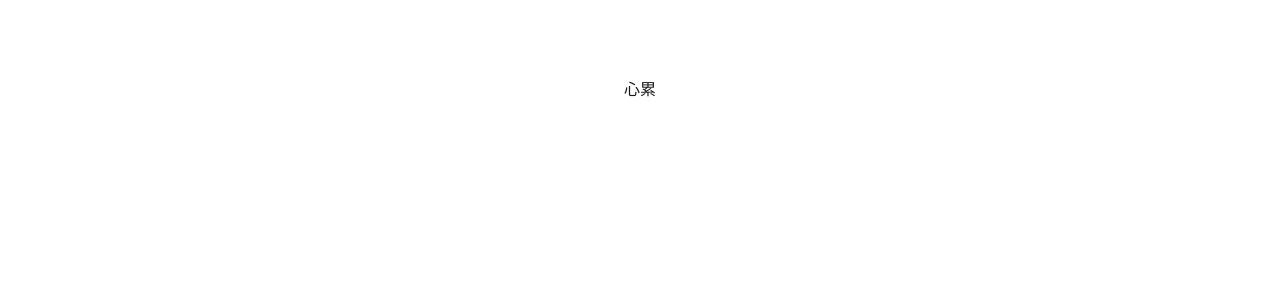
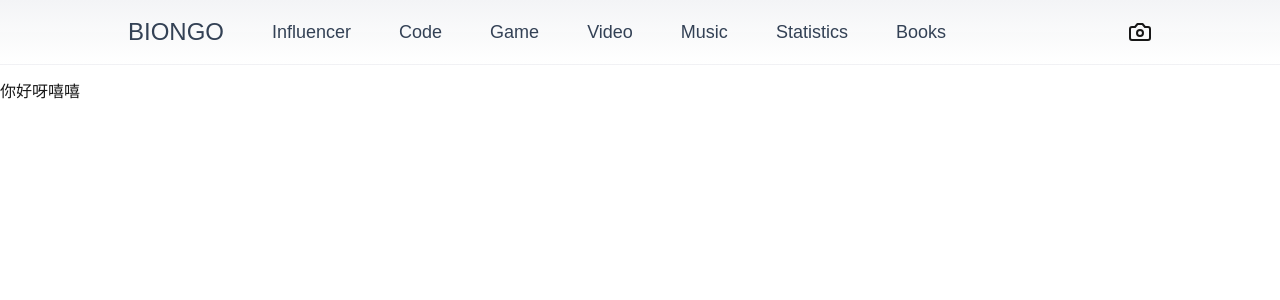
Before and after one commit to devBiongo/nextjs14cicd, a Next.js app: page / in a window 1280 px wide. Shown: the top 300 px of the page. Built offline with nearby package versions, Linux system fonts and the light colour scheme.

Commit message:
Set up GitHub workflows to automatically deploy the project.

```diff
--- a/package.json
+++ b/package.json
@@ -12,6 +12,7 @@
     "prepare": "husky"
   },
   "dependencies": {
+    "lucide-react": "^0.441.0",
     "next": "14.2.11",
     "react": "^18",
     "react-dom": "^18"
--- /dev/null
+++ b/src/app/(website)/page.tsx
@@ -0,0 +1,3 @@
+export default function Home() {
+  return <div className="h-[2000px] pt-20">你好呀嘻嘻</div>;
+}
--- a/src/app/layout.tsx
+++ b/src/app/layout.tsx
@@ -2,6 +2,7 @@ import type { Metadata } from 'next';
 import localFont from 'next/font/local';
 import './globals.css';
 import React from 'react';
+import Header from '@/components/header';
 
 const geistSans = localFont({
   src: './fonts/GeistVF.woff',
@@ -15,7 +16,7 @@ const geistMono = localFont({
 });
 
 export const metadata: Metadata = {
-  title: 'Create Next App',
+  title: 'biongo',
   description: 'Generated by create next app',
 };
 
@@ -29,6 +30,7 @@ export default function RootLayout({
       <body
         className={`${geistSans.variable} ${geistMono.variable} antialiased`}
       >
+        <Header />
         {children}
       </body>
     </html>
--- a/src/app/page.tsx
+++ /dev/null
@@ -1,7 +0,0 @@
-export default function Home() {
-  return (
-    <div className="grid grid-rows-[20px_1fr_20px] items-center justify-items-center min-h-screen p-8 pb-20 gap-16 sm:p-20 font-[family-name:var(--font-geist-sans)]">
-      心累
-    </div>
-  );
-}
--- /dev/null
+++ b/src/components/header.tsx
@@ -0,0 +1,41 @@
+import { Camera } from 'lucide-react';
+
+export default function Header() {
+  return (
+    <header className="px-4 lg:px-16 xl:px-32 2xl:px-44 fixed top-0 left-0 w-full backdrop-blur-[2px] bg-gradient-to-gray-50 bg-gradient-to-b from-gray-100 to-gray-100/0 z-20 py-4 border-b-gray-300/10 border-b">
+      <div className="flex justify-between">
+        <nav className="flex text-lg text-slate-700 justify-start items-center gap-x-12">
+          <a className="hidden lg:block font-fantasy text-2xl" href="/#home">
+            BIONGO
+          </a>
+          <a className="hidden lg:block" href="/#influencer">
+            Influencer
+          </a>
+          <a className="hidden lg:block" href="/#code">
+            Code
+          </a>
+          <a className="hidden lg:block" href="/#game">
+            Game
+          </a>
+          <a className="hidden lg:block" href="/#video">
+            Video
+          </a>
+          <a className="hidden lg:block" href="/#music">
+            Music
+          </a>
+          <a className="hidden lg:block" href="/#statistics">
+            Statistics
+          </a>
+          <a className="hidden lg:block" href="/#books">
+            Books
+          </a>
+        </nav>
+        <div className="flex text-2xl slate-700 justify-start items-center gap-x-4">
+          <a target="_blank" href="https://github.com/SamuelQZQ">
+            <Camera />
+          </a>
+        </div>
+      </div>
+    </header>
+  );
+}
```
Also changed, not shown: docker-compose.yml (+8 -8 lines), 1 other file (tests, documents, lock files or other folders).
